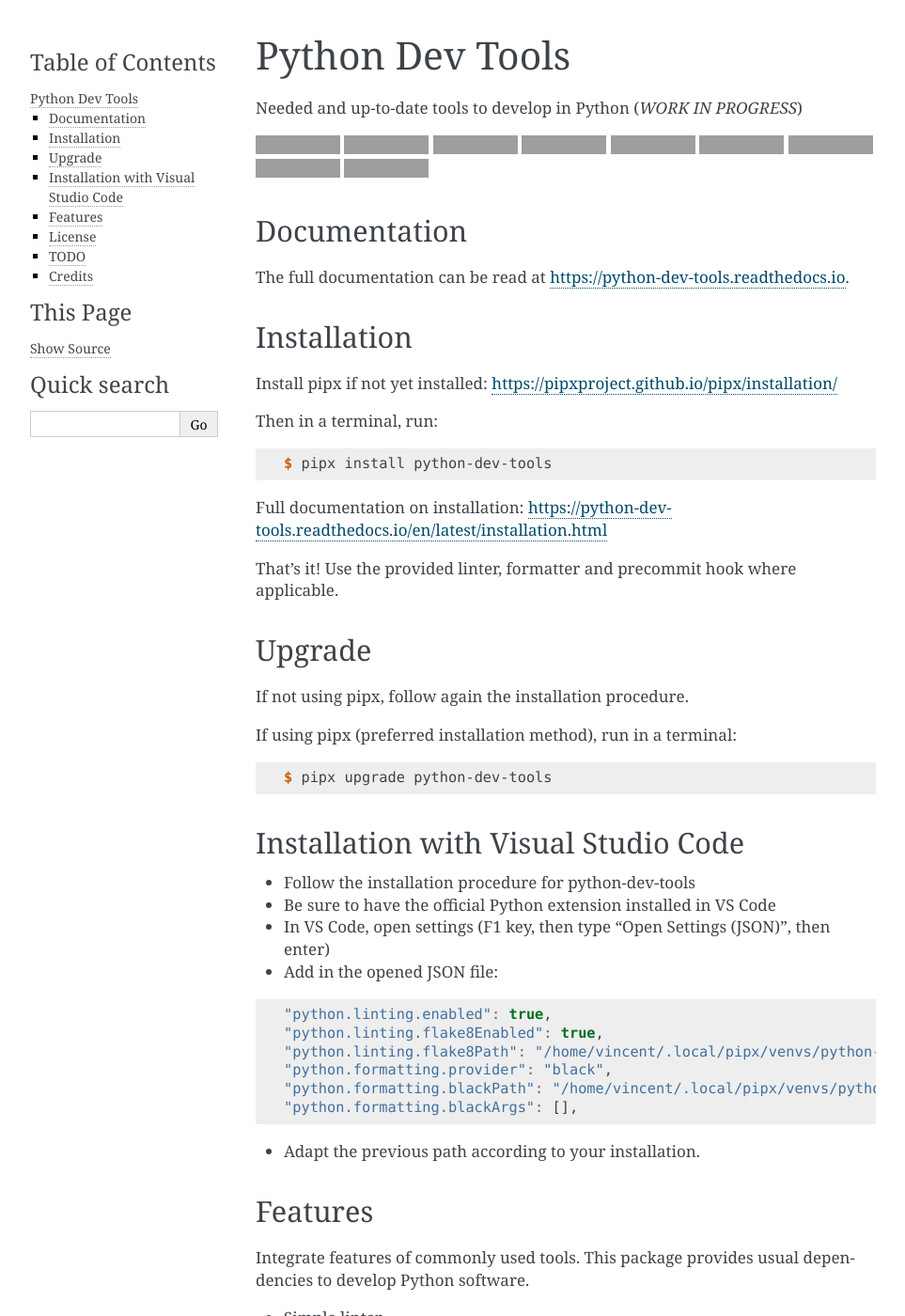
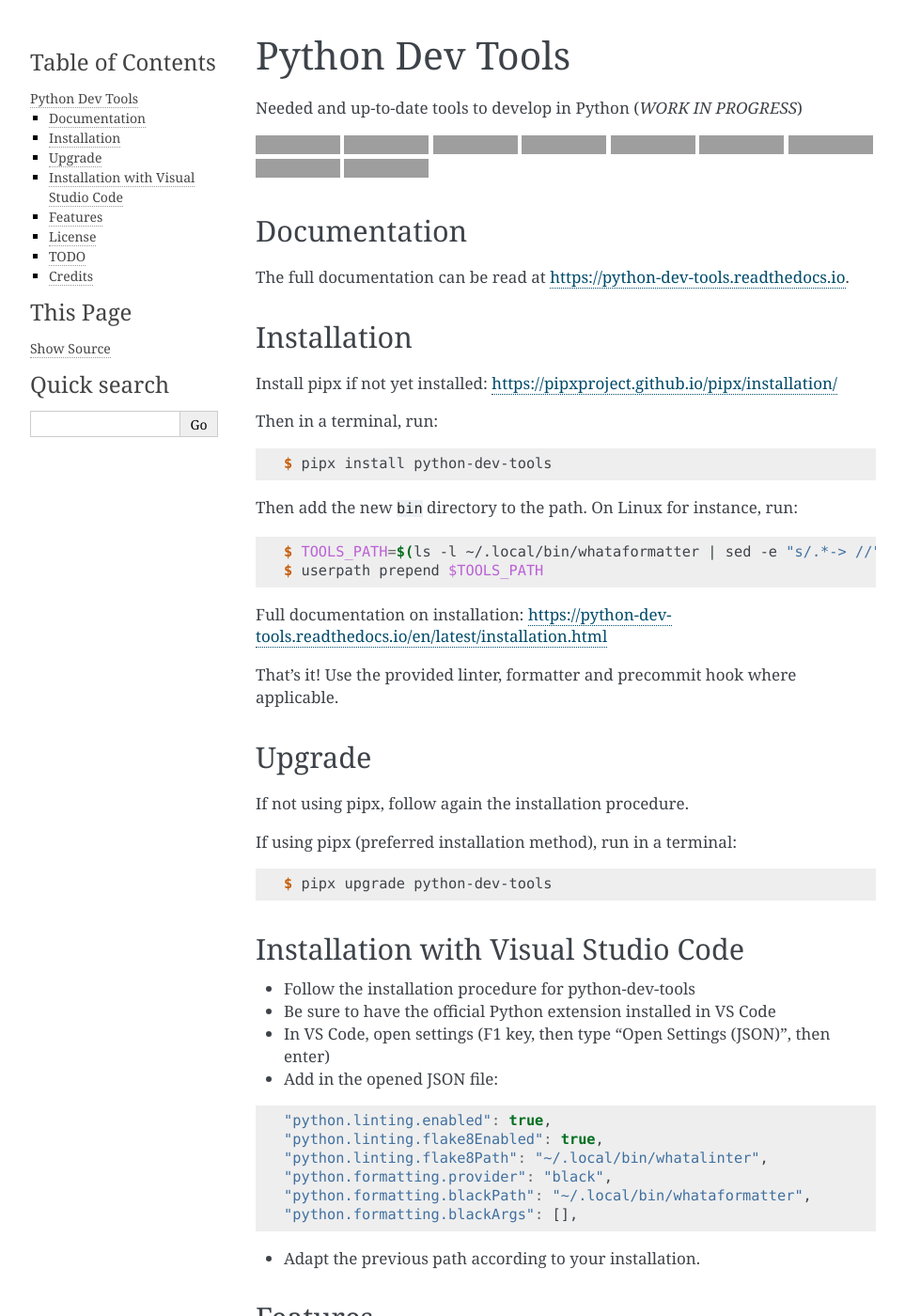
Before and after one commit to vpoulailleau/python-dev-tools, a Sphinx documentation site: the page built from docs/readme.rst, in a window 1280 px wide and 1400 px high, cut to the strip 0-1400 px from the top of the window. Shown: the whole strip at 94% size, without its empty margins (148-1111 px from the left). Built offline with Sphinx 7.4.7, drawn with Linux system fonts in a browser that asks for light colours; pages that are not in the unit, such as notebooks, are missing from menus; grey boxes are pictures that could not be loaded.

Commit message:
fix user path

```diff
--- a/README.rst
+++ b/README.rst
@@ -53,6 +53,13 @@
 
     $ pipx install python-dev-tools
 
+Then add the new :code:`bin` directory to the path. On Linux for instance, run:
+
+.. code-block:: console
+
+    $ TOOLS_PATH=$(ls -l ~/.local/bin/whataformatter | sed -e "s/.*-> //" | sed -e "s#/bin.*#/bin#")
+    $ userpath prepend $TOOLS_PATH
+
 Full documentation on installation: https://python-dev-tools.readthedocs.io/en/latest/installation.html
 
 That's it! Use the provided linter, formatter and precommit hook where
@@ -82,9 +89,9 @@
 
     "python.linting.enabled": true,
     "python.linting.flake8Enabled": true,
-    "python.linting.flake8Path": "/home/vincent/.local/pipx/venvs/python-dev-tools/bin/whatalinter",
+    "python.linting.flake8Path": "~/.local/bin/whatalinter",
     "python.formatting.provider": "black",
-    "python.formatting.blackPath": "/home/vincent/.local/pipx/venvs/python-dev-tools/bin/whataformatter",
+    "python.formatting.blackPath": "~/.local/bin/whataformatter",
     "python.formatting.blackArgs": [],
 
 * Adapt the previous path according to your installation.
```
Also changed, not shown: docs/installation.rst (+7 -0 lines).
